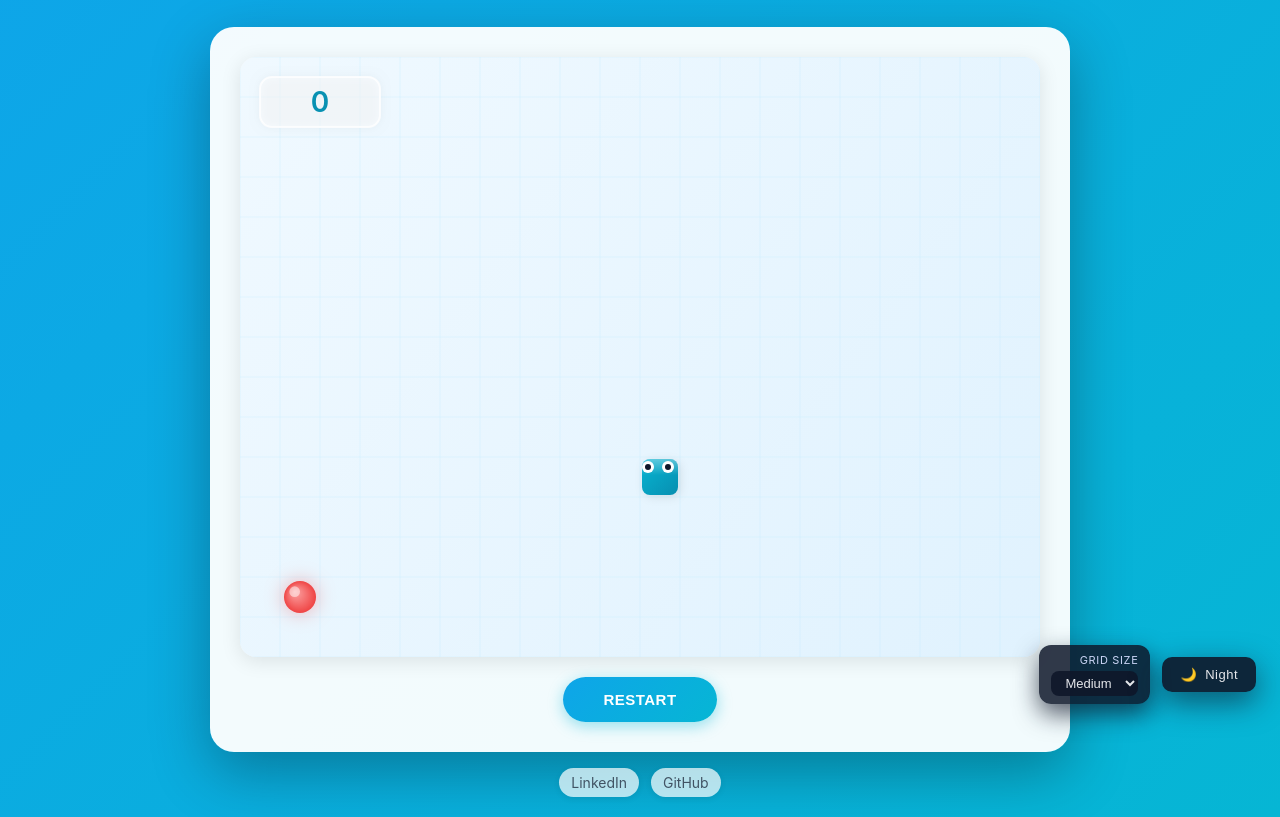
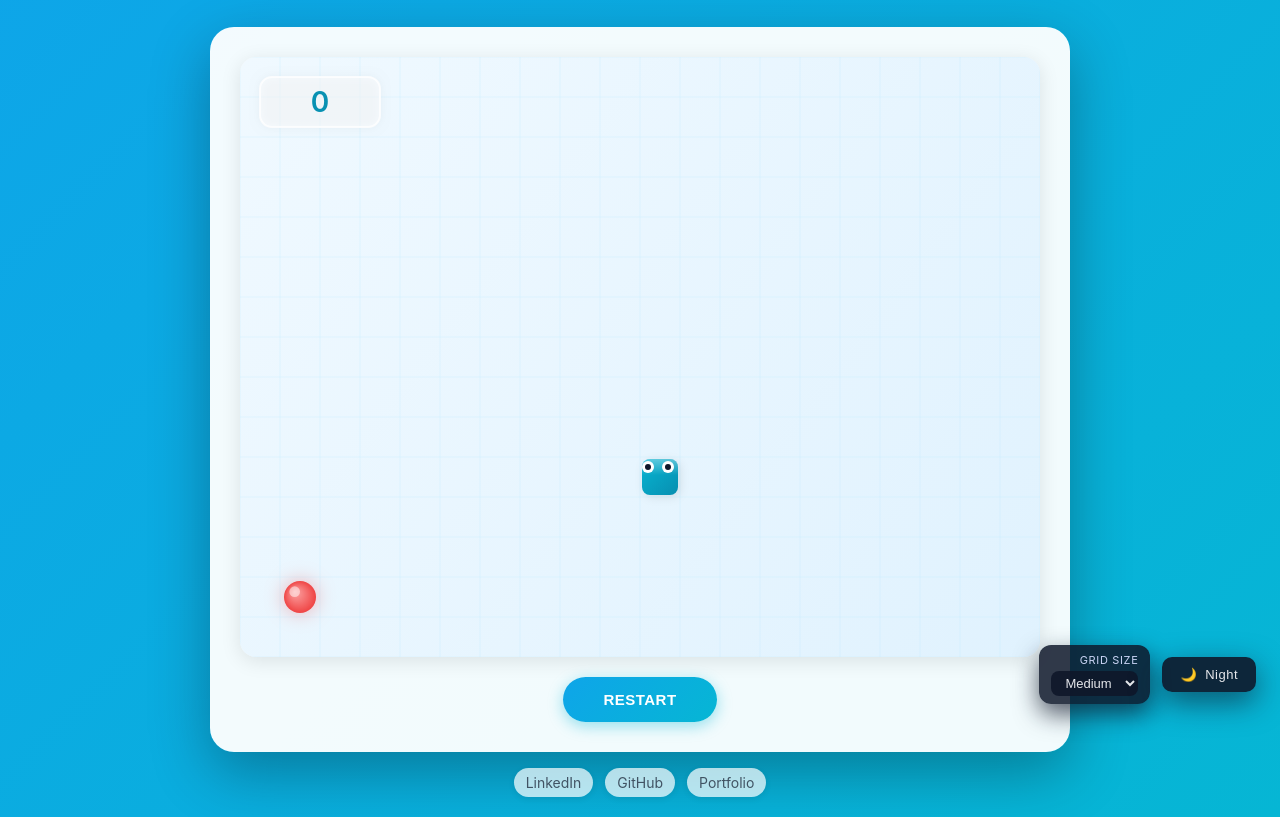
Before and after one commit to danielhadgit/Snake-Game, a plain HTML site: page index.html in a window 1280 px wide. Shown: the part 72-889 px from the top of the page. Drawn offline with Linux system fonts and the light colour scheme.

Commit message:
added portfolio button to bottom

```diff
--- a/index.html
+++ b/index.html
@@ -15,6 +15,7 @@
     <div class="social-links">
         <a href="https://www.linkedin.com/in/daniel-hadfield-09283028a/" target="_blank" rel="noopener noreferrer">LinkedIn</a>
         <a href="https://github.com/danielhadgit" target="_blank" rel="noopener noreferrer">GitHub</a>
+        <a href="https://danielhadgit.github.io/danielportfolio/index.html" target="_blank" rel="noopener noreferrer">Portfolio</a>
     </div>
     <div class="controls-panel">
         <div class="size-control">
```
